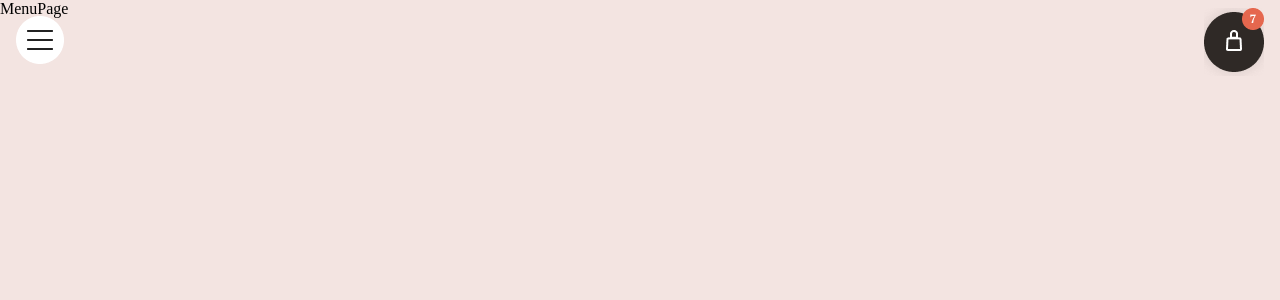
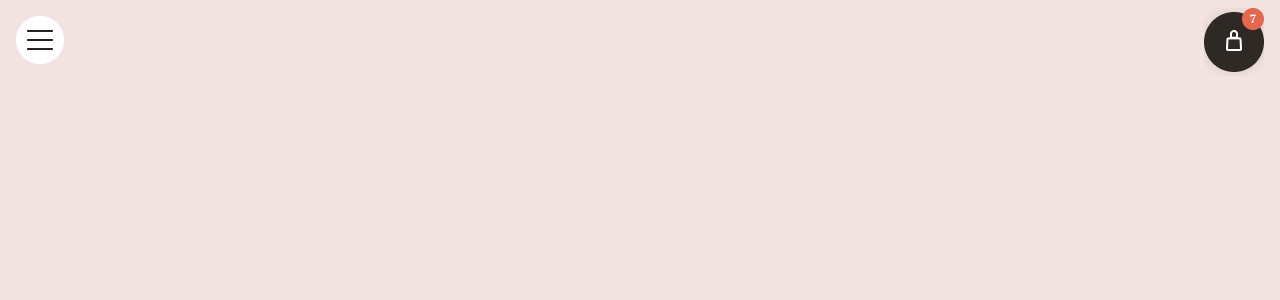
Before and after one commit to Egeeoz/Ege_FU-JS23_individuell, a React (Vite) app: page /menu in a window 1280 px wide. Shown: the top 300 px of the page. Built offline with nearby package versions, Linux system fonts and the light colour scheme.

Commit message:
Fixed small bug with Landingpage background

```diff
--- a/src/components/Cart.jsx
+++ b/src/components/Cart.jsx
@@ -1,7 +1,7 @@
 import "../styles/cart.css";
 
 const Cart = () => {
-  return <section></section>;
+  return <section className="cart"></section>;
 };
 
 export default Cart;
--- a/src/pages/MenuPage.jsx
+++ b/src/pages/MenuPage.jsx
@@ -4,7 +4,7 @@ import "../styles/styles.css";
 const MenuPage = () => {
   return (
     <Layout>
-      <main>MenuPage</main>
+      <main></main>
     </Layout>
   );
 };
--- a/src/styles/cart.css
+++ b/src/styles/cart.css
@@ -1,4 +1,4 @@
-section {
+.cart {
   width: 60px;
   height: 68px;
   background-image: url(../assets/cart.png);
```
